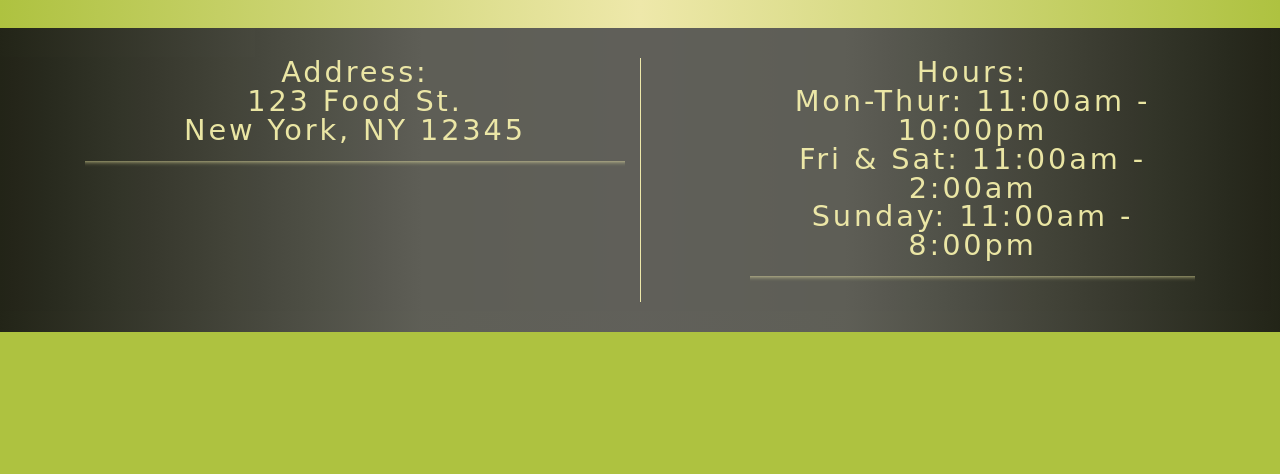
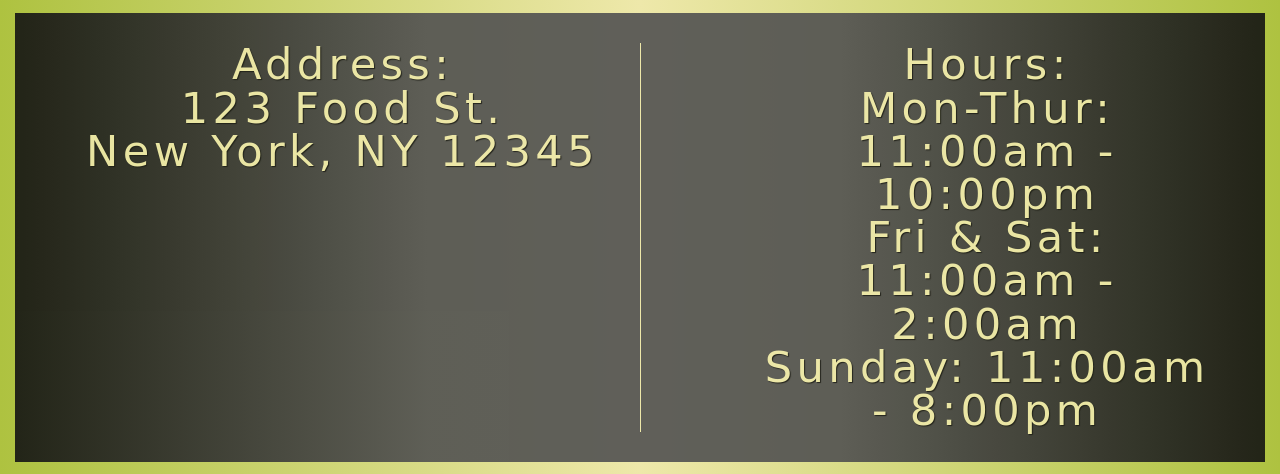
Before and after one commit to brittneypostma/piano, a plain HTML site: page sushi-page.html in a window 1280 px wide. Shown: the part 960-1434 px from the top of the page. Before the commit the page ends 1292 px from the top, so only its background shows below. Drawn offline with nearby package versions, Linux system fonts and the light colour scheme; a web font is replaced by a local one.

Commit message:
Update sushi-page.html

```diff
--- a/sushi-page.html
+++ b/sushi-page.html
@@ -29,7 +29,7 @@
 
           <!-- Links -->
           <ul  id="nav-list" class="navbar-nav mr-auto">
-            <li class="nav-item">
+            <li class="nav-item active">
               <a class="nav-link" href="index.html">Home <span class="sr-only">(current)</span></a>
             </li>
             <li class="nav-item">
@@ -38,7 +38,7 @@
             <li class="nav-item">
               <a class="nav-link" href="beef-page.html">Beef</a>
             </li>
-            <li class="nav-item active">
+            <li class="nav-item">
               <a class="nav-link" href="sushi-page.html">Sushi</a>
             </li>
           </ul>
@@ -53,10 +53,10 @@
 </header>
 
     <!-- Main Content -->
-<div id="main-content" class="container">
-        <h2 id="menu" class="text-center">Our Menu</h2>
+<div id="main-content" class="container-fluid">
+      <a name="top-link"><h2 id="menu" class="text-center nohover">Our Menu</h2></a>
 
-    <section class="row">
+    <div class="row">
       <div class="menu-item-tile col-md-12 text-center">
         <a href="sushi-page.html" class="hover-link">
           <span>Sushi</span></a>
@@ -67,22 +67,24 @@ Sushi is traditionally made with medium-grain white rice, though it can be prepa
 
 Sushi is sometimes confused with sashimi, a related dish in Japanese cuisine that consists of thinly sliced raw fish, or occasionally meat, and an optional serving of rice.<br>
               </p>
-              <a href="#top-link" class="t-link">Back to Top</a>
+              <a href="#top-link" class="t-link">Back to Top</a></p>
+              </div>
             </div>
           </div>
 
-</div>
+
+
 
               <!-- End of main-content -->
 
 <footer class="panel-footer navbar-fixed-bottom">
-    <div class="container">
+  <div class="container-fluid">
     <div class="row">
       <section id="address" class="col-sm-6 col-xs-12">
         <span>Address:</span><br>
               123 Food St.<br>
               New York, NY 12345
-                <hr class="visible-xs">
+              <hr class="d-block d-sm-none">
                 </section>
               <div class="vertical-line hidden-xs col-sm-1"></div>
                       <section id="hours" class="col-sm-5 col-xs-12">
@@ -90,7 +92,7 @@ Sushi is sometimes confused with sashimi, a related dish in Japanese cuisine tha
                           Mon-Thur: 11:00am - 10:00pm<br>
                           Fri &amp; Sat: 11:00am - 2:00am<br>
                           Sunday: 11:00am - 8:00pm
-              <hr class="visible-xs">
+                          <hr class="d-block d-sm-none">
                       </section>
               </div>
       </div>
@@ -103,5 +105,3 @@ Sushi is sometimes confused with sashimi, a related dish in Japanese cuisine tha
               <script src="https://stackpath.bootstrapcdn.com/bootstrap/4.2.1/js/bootstrap.min.js" integrity="sha384-B0UglyR+jN6CkvvICOB2joaf5I4l3gm9GU6Hc1og6Ls7i6U/mkkaduKaBhlAXv9k" crossorigin="anonymous"></script>
               </body>
               </html>
-  </body>
-</html>
```
Lines whose indentation alone changed are shown as unchanged.
